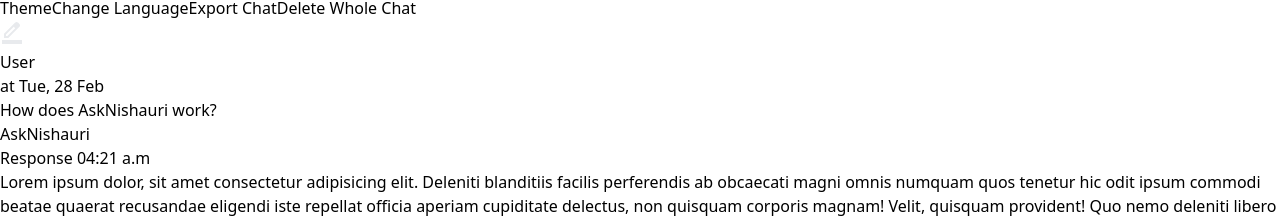
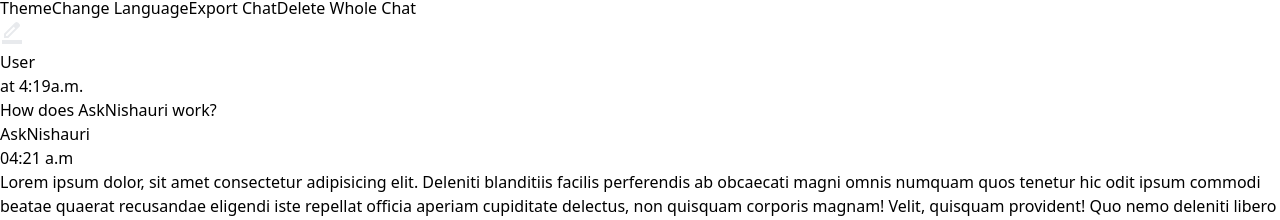
Before and after one commit to johnmark287/AskNishauri, a React (Vite) app: page / in a window 1280 px wide. Shown: the part 262-482 px from the top of the page. Built offline with nearby package versions, Linux system fonts and the light colour scheme.

Commit message:
fix: update

```diff
--- a/src/components/Main.jsx
+++ b/src/components/Main.jsx
@@ -23,18 +23,18 @@ function Main({ open }) {
       <div className="relative text-white pl-3 h-[100%] overflow-y-scroll">
         <div className="pl-[10px] flex items-center border-b border-b-[#25282d] h-[40px] py-[27px]">
           <div className="">
-            <div className="min-w-[160px] font-bold text-[#5aa2e0]">User</div>
-            <div className="text-[#808993]">at Tue, 28 Feb</div>
+            <div className="min-w-[100px] font-bold text-[#5aa2e0]">User</div>
+            <div className="text-[#808993]">at 4:19a.m.</div>
           </div>
           <div className="">How does AskNishauri work?</div>
         </div>
         <div className="relative pl-[10px] h-[100%] py-[20px] flex flex-col">
           <div className="flex flex-row">
             <div className="self-start">
-              <div className="text-[#29f6ac] min-w-[160px] h-[100%]">
+              <div className="text-[#29f6ac] min-w-[100px] h-[100%]">
                 AskNishauri
               </div>
-              <div className="text-[#808993]">Response 04:21 a.m</div>
+              <div className="text-[#808993]">04:21 a.m</div>
             </div>
             <div className="">
               Lorem ipsum dolor, sit amet consectetur adipisicing elit. Deleniti
--- a/src/components/Sidebar.jsx
+++ b/src/components/Sidebar.jsx
@@ -7,7 +7,7 @@ function Sidebar({ open, setOpen }) {
         open ? "md:w-[260px]" : "w-[-260px]"
       } duration-300 bg-[rgba(35,38,43,255)] h-screen flex flex-col text-[rgba(131,142,152,255)]`}
     >
-      <div className="flex justify-between border-b border-b-gray-500 text-left m-1 p-[6px] relative my-[18px]">
+      <div className="flex justify-between border-b border-b-gray-500 text-left mY-1 p-[6px] relative my-[18px]">
         <div className={`${open ? "hidden md:block" : "hidden"} py-[2.23px]`}>AskNishauri</div>
         <button
           type="button"
```
